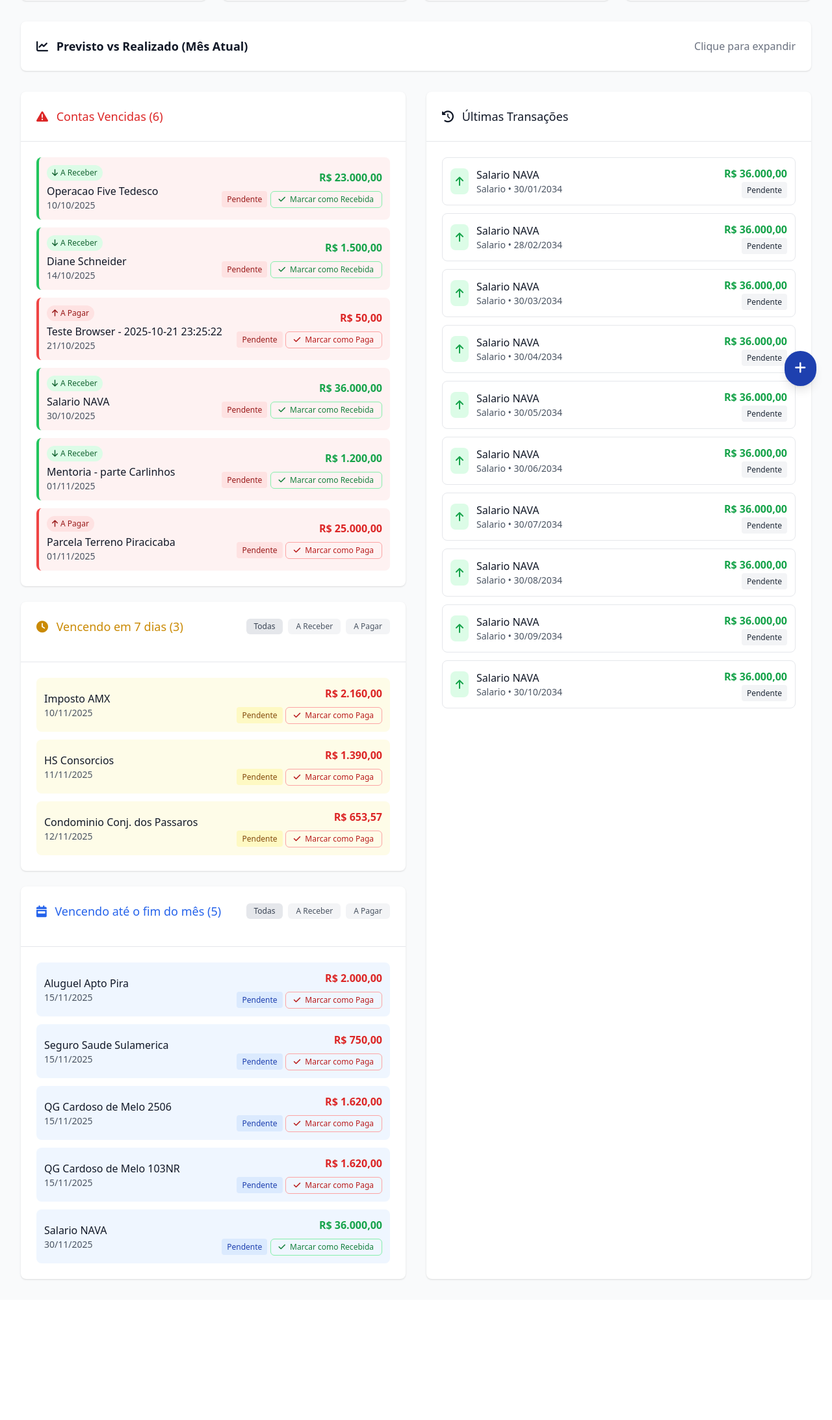
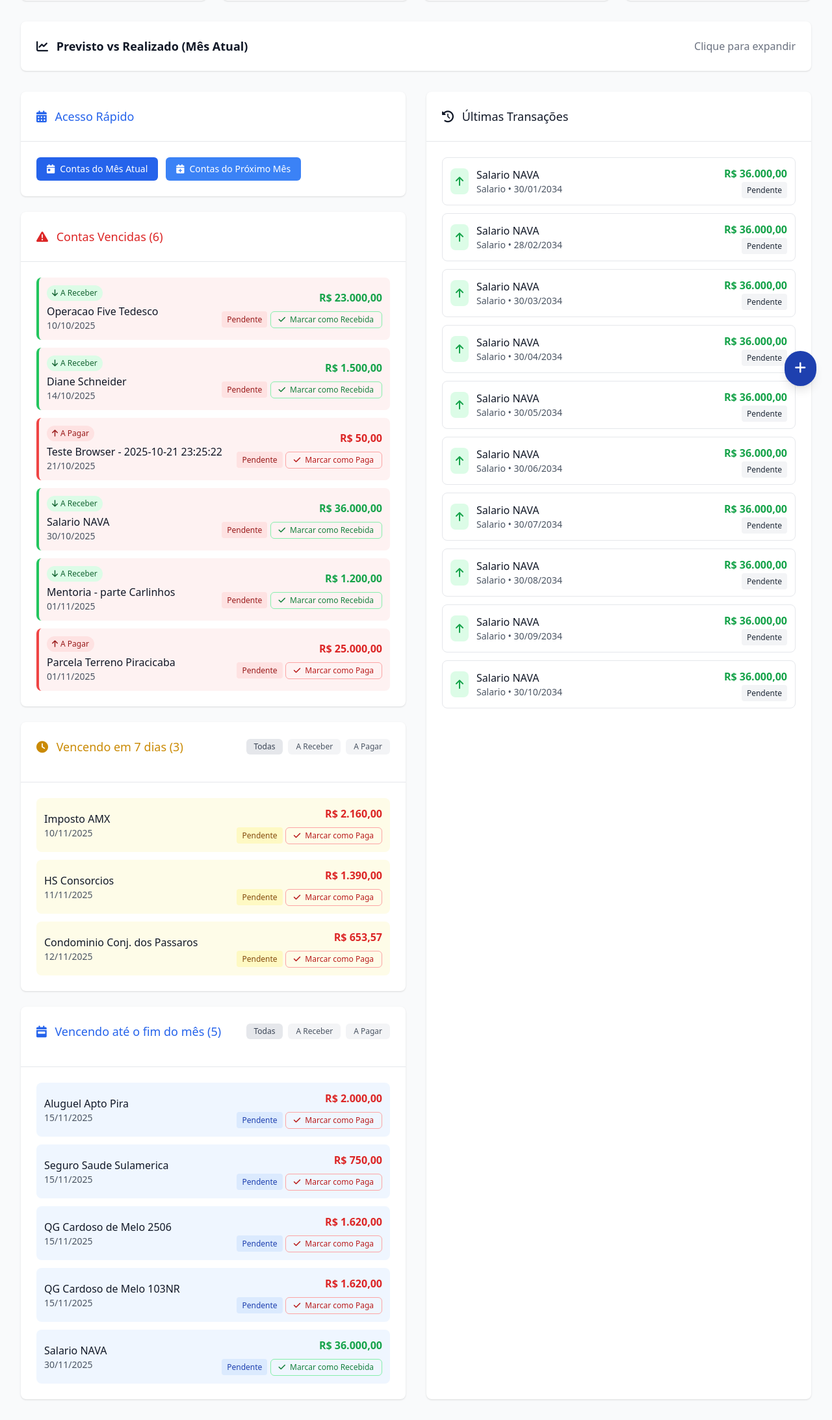
Before and after one commit to crisweiser17/gestao_de_contas, a PHP site: page /index.php in a window 1280 px wide. Shown: the part 196-2381 px from the top of the page at 65% size. Before the commit the page ends 2166 px from the top, so only its background shows below. Run offline with PHP 8.4, Linux system fonts and the light colour scheme; the visitor is signed in with stand-in values (Sample User, id 1); data comes from the database, SQL or seed files in the repository; some libraries are stand-ins or nearby versions.

Commit message:
UX: Acesso rápido ao mês atual/próximo no dashboard e ícone de link na mesma linha da descrição nas listagens

```diff
--- a/index.php
+++ b/index.php
@@ -42,6 +42,28 @@ if ($_SERVER['REQUEST_METHOD'] === 'POST') {
 // Buscar dados para o dashboard
 $currentMonth = date('Y-m');
 $currentDate = date('Y-m-d');
+
+// Links rápidos para contas do mês atual e próximo
+$currentMonthNumber = (int)date('n');
+$currentYearNumber = (int)date('Y');
+$nextMonthNumber = $currentMonthNumber === 12 ? 1 : $currentMonthNumber + 1;
+$nextYearNumber = $currentMonthNumber === 12 ? $currentYearNumber + 1 : $currentYearNumber;
+
+$queryBase = [
+    'action' => 'list',
+    'filter_category' => '',
+    'filter_status' => '',
+    'filter_date_filter_type' => 'month_year',
+    'filter_date_month' => $currentMonthNumber,
+    'filter_date_year' => $currentYearNumber,
+    'filter_date_year_only' => '',
+    'filter_date_from' => '',
+    'filter_date_to' => ''
+];
+$currentMonthUrl = 'accounts.php?' . http_build_query($queryBase);
+$queryBase['filter_date_month'] = $nextMonthNumber;
+$queryBase['filter_date_year'] = $nextYearNumber;
+$nextMonthUrl = 'accounts.php?' . http_build_query($queryBase);
 
 // Resumo financeiro do mês atual
 $monthlyIncome = $accountModel->getMonthlyTotal($userId, $currentMonth, 'receita');
@@ -232,6 +254,27 @@ $recentTransactions = $accountModel->getRecentTransactions($userId, 10);
         <div class="grid grid-cols-1 lg:grid-cols-2 gap-8">
             <!-- Alertas de Contas -->
             <div class="space-y-6">
+    <!-- Acesso Rápido aos Meses -->
+    <div class="bg-white rounded-lg shadow">
+        <div class="p-6 border-b border-gray-200">
+            <h3 class="text-lg font-medium text-blue-600">
+                <i class="fas fa-calendar-alt mr-2"></i>
+                Acesso Rápido
+            </h3>
+        </div>
+        <div class="p-6">
+            <div class="flex flex-wrap gap-3">
+                <a href="<?= htmlspecialchars($currentMonthUrl) ?>" class="inline-flex items-center bg-blue-600 hover:bg-blue-700 text-white px-4 py-2 rounded-md text-sm">
+                    <i class="fas fa-calendar-day mr-2"></i>
+                    Contas do Mês Atual
+                </a>
+                <a href="<?= htmlspecialchars($nextMonthUrl) ?>" class="inline-flex items-center bg-blue-500 hover:bg-blue-600 text-white px-4 py-2 rounded-md text-sm">
+                    <i class="fas fa-calendar-plus mr-2"></i>
+                    Contas do Próximo Mês
+                </a>
+            </div>
+        </div>
+    </div>
                 <!-- Contas Vencidas -->
                 <?php if (count($overdueAccounts) > 0): ?>
                 <div class="bg-white rounded-lg shadow">
```
Also changed, not shown: accounts.php (+10 -8 lines).
